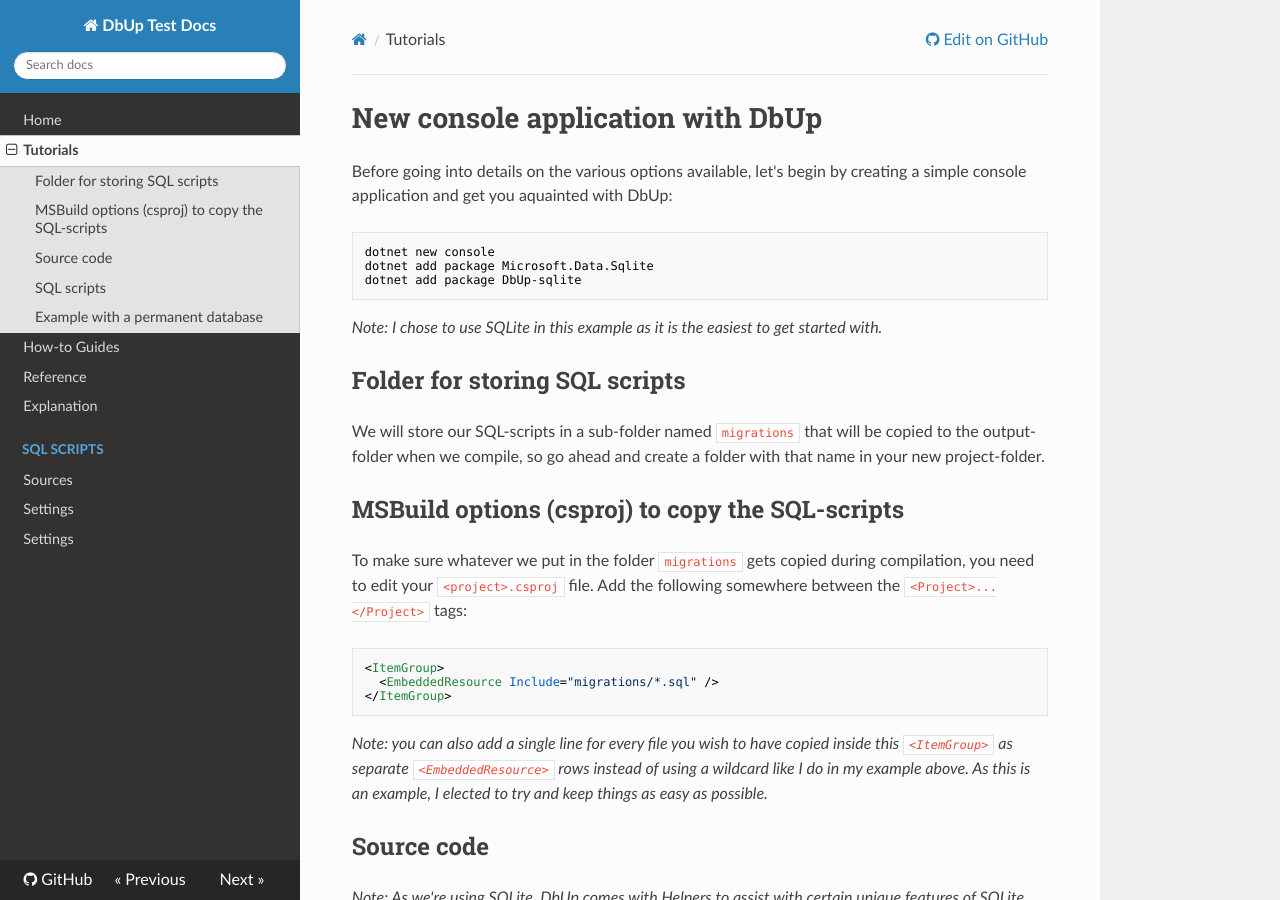
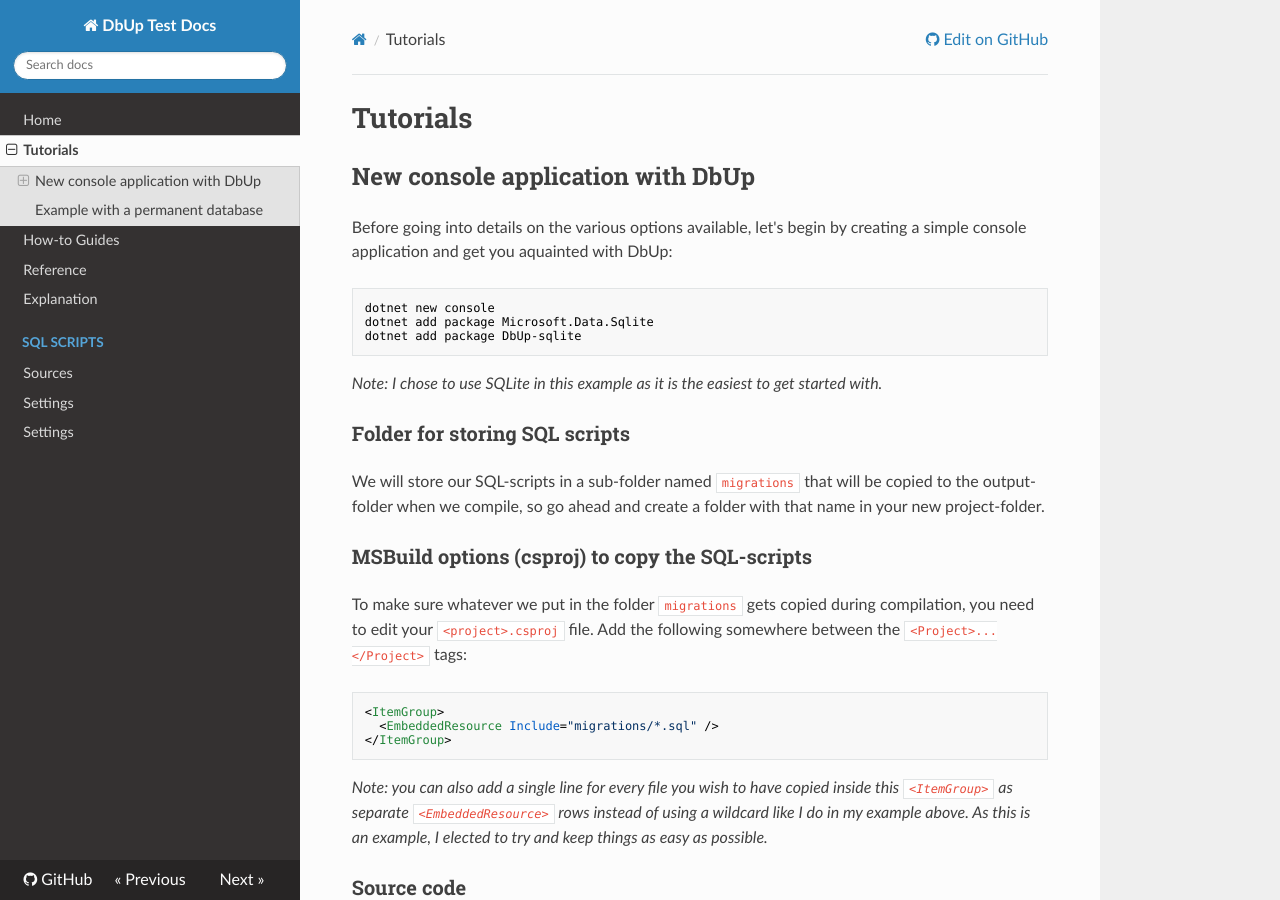
Before and after one commit to flatrick/dbup_test, an MkDocs documentation site: the page built from docs/tutorials.md, in a window 1280 px wide and 900 px high. Built offline with MkDocs 1.6.1, drawn with Linux system fonts in a browser that asks for light colours; nearby versions of some CDN libraries.

Commit message:
fix header-levels

```diff
--- a/docs/tutorials.md
+++ b/docs/tutorials.md
@@ -1,4 +1,5 @@
-# New console application with DbUp
+# Tutorials
+## New console application with DbUp
 
 Before going into details on the various options available, let's begin by creating a simple console application and get you aquainted with DbUp:
 
@@ -10,11 +11,11 @@ dotnet add package DbUp-sqlite
 
 *Note: I chose to use SQLite in this example as it is the easiest to get started with.*
 
-## Folder for storing SQL scripts
+### Folder for storing SQL scripts
 
 We will store our SQL-scripts in a sub-folder named `migrations` that will be copied to the output-folder when we compile, so go ahead and create a folder with that name in your new project-folder.
 
-## MSBuild options (csproj) to copy the SQL-scripts
+### MSBuild options (csproj) to copy the SQL-scripts
 
 To make sure whatever we put in the folder `migrations` gets copied during compilation, you need to edit your `<project>.csproj` file.
 Add the following somewhere between the `<Project>...</Project>` tags:
@@ -27,7 +28,7 @@ Add the following somewhere between the `<Project>...</Project>` tags:
 
 *Note: you can also add a single line for every file you wish to have copied inside this `<ItemGroup>` as separate `<EmbeddedResource>` rows instead of using a wildcard like I do in my example above. As this is an example, I elected to try and keep things as easy as possible.*
 
-## Source code
+### Source code
 
 *Note: As we're using SQLite, DbUp comes with Helpers to assist with certain unique features of SQLite versus other RDBMS systems.*
 *For the sake of this example, we'll be using an In-Memory database that won't store any data on disk when the application exits.*
@@ -82,7 +83,7 @@ By default, DbUp will begin by collecting a list of all scripts to execute, and
 In other words, the filenames of your scripts will dictate which order they are executed in.
 For this example, we'll use a date and time-string to sort them in the desired order of oldest to newest.
 
-## SQL scripts
+### SQL scripts
 
 Create two files named `202206262000` and `202206262100` in the folder `migrations`:
 
```
